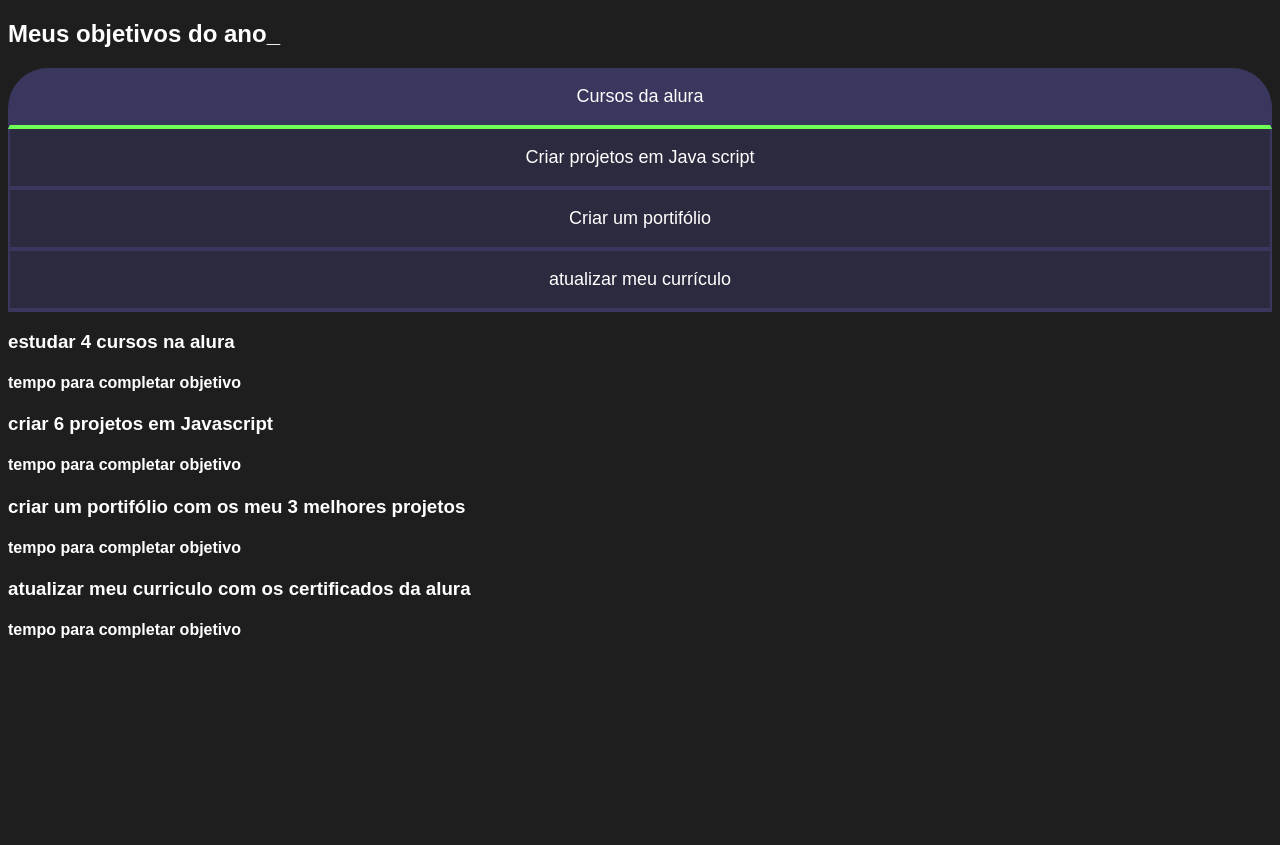
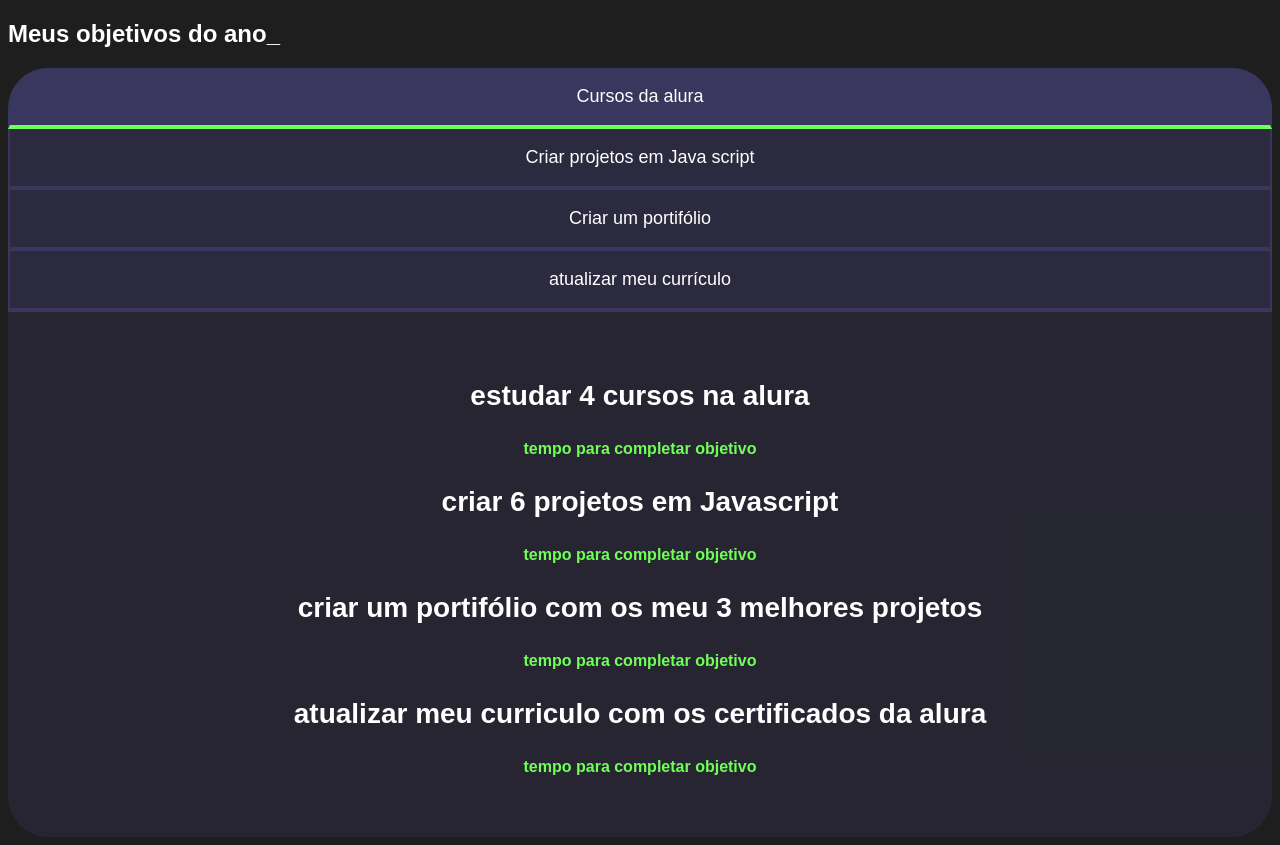
Before and after one commit to cauamaral555/pvi-progama-o, a plain HTML site: page index.html in a window 1280 px wide. Before the commit the page ends 800 px from the top, so only its background shows below. Drawn offline with Linux system fonts and the light colour scheme.

Commit message:
Add files via upload

```diff
--- a/index.html
+++ b/index.html
@@ -11,6 +11,7 @@
 <body>
     <section class="conteudo pricipal"></section>
     <h2 class="titulo pricipal">Meus objetivos do ano_</h2>
+    <div class="conteudo">
     <div class="botaoes">
         <button class="botao ativo">Cursos da alura</button>
         <button class="botao">Criar projetos em Java script</button>
@@ -18,7 +19,7 @@
         <button class="botao">atualizar meu currículo</button>
     </div>
     <div class="aba-textos">
-        <div class="aba-contudos">
+        <div class="aba-contudos ativo">
             <h3 class="aba-contudos-titulo-principal">estudar 4 cursos na alura</h3>
             <h4 class="aba-conteudo-titulo-secundario">tempo para completar objetivo</h4>
         </div>
@@ -35,6 +36,7 @@
             <h4 class="aba-conteudo-titulo-secundario">tempo para completar objetivo</h4>
         </div>
     </div>
+    </div>
 
     <script  src="main.js"></script>
 </body>
--- a/style.css
+++ b/style.css
@@ -47,9 +47,28 @@ body{
     .botoes {
         display: block;
     }
-    .ativo{
+    .botao.ativo{
         background-color: var(--botao-ativo);
         border-bottom: 4px solid var(--verde);
+    }
+    .aba-textos{
+        background-color: var(--texto-fundo);
+        padding: 40px;
+        border-radius: 0 0 40px 40px;
+    }
+    .aba-conteudo.ativo{
+        display: block;
+    }
+    .aba-conteudo{
+        display: none;
+    }
+    .aba-contudos-titulo-principal{
+        font-size: 28px;
+        text-align: center;
+    }
+    .aba-conteudo-titulo-secundario{
+        text-align: center;
+        color: var(--verde);
     }
 
     @media screen and (min-width: 768px) {
```
